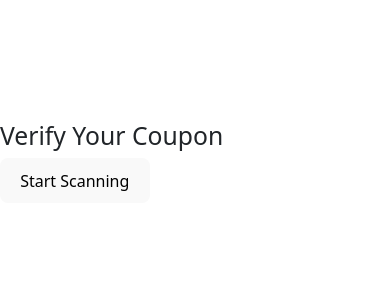
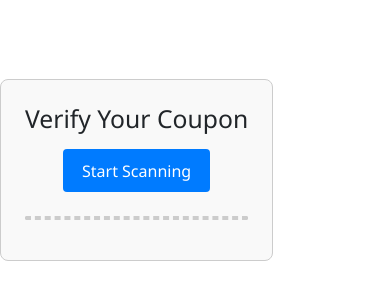
Before and after one commit to ashishvirgo/Lunch-Coupen-App, a React (Vite) app in the folder Client/: page /verify in a window 390 px wide. Shown: the part 252-552 px from the top of the page. Built offline with nearby package versions, Linux system fonts and the light colour scheme; no server answers.

Commit message:
update mobile view

```diff
--- a/Client/src/Pages/VerifyCoupon.jsx
+++ b/Client/src/Pages/VerifyCoupon.jsx
@@ -1,5 +1,6 @@
 import { useRef, useState, useEffect } from 'react';
 import { Html5Qrcode } from 'html5-qrcode';
+import styles from './VerifyCoupon.module.css'; // Import CSS module
 
 function VerifyCoupon() {
   const [message, setMessage] = useState('');
@@ -10,11 +11,11 @@ function VerifyCoupon() {
   const apiUrl = import.meta.env.VITE_API_URL;
   const qrRegionId = 'reader';
   const html5QrCodeRef = useRef(null);
-  const scannedOnce = useRef(false); // Prevent multiple scans
+  const scannedOnce = useRef(false);
 
   useEffect(() => {
     return () => {
-      stopScanner(); // Cleanup on unmount
+      stopScanner();
     };
   }, []);
 
@@ -38,7 +39,6 @@ function VerifyCoupon() {
         return;
       }
 
-      // Try to use back camera
       const backCamera = devices.find(device =>
         device.label.toLowerCase().includes('back') ||
         device.label.toLowerCase().includes('rear') ||
@@ -88,7 +88,7 @@ function VerifyCoupon() {
     if (scannedOnce.current || loading) return;
     scannedOnce.current = true;
 
-    await stopScanner(); // Stop scanning after first scan
+    await stopScanner();
     setLoading(true);
 
     try {
@@ -109,32 +109,35 @@ function VerifyCoupon() {
 
   const handleScanError = (err) => {
     console.warn('QR Scan error:', err);
-    // No need to show every scanning error
   };
 
   return (
-    <div>
+    <div className={styles.container}>
       <h2>Verify Your Coupon</h2>
 
       {!scanning && (
-        <button onClick={startScanner}>Start Scanning</button>
+        <button className={styles.button} onClick={startScanner}>
+          Start Scanning
+        </button>
       )}
 
       {scanning && (
-        <button onClick={stopScanner} style={{ marginTop: '1rem' }}>
+        <button className={styles.button} onClick={stopScanner}>
           Stop Scanning
         </button>
       )}
 
-      <div id={qrRegionId} style={{ width: '300px', marginTop: '1rem' }}></div>
+      <div id={qrRegionId} className={styles.qrRegion}></div>
 
       {loading && <p>Verifying...</p>}
+
       {message && (
-        <p style={{ color: isErrorMessage(message) ? 'red' : 'green' }}>
+        <p className={`${styles.message} ${isErrorMessage(message) ? styles.error : styles.success}`}>
           {message}
         </p>
       )}
-      {error && <p style={{ color: 'red' }}>{error}</p>}
+
+      {error && <p className={`${styles.message} ${styles.error}`}>{error}</p>}
     </div>
   );
 }
--- /dev/null
+++ b/Client/src/Pages/VerifyCoupon.module.css
@@ -0,0 +1,47 @@
+.container {
+  max-width: 400px;
+  margin: 2rem auto;
+  padding: 1.5rem;
+  border: 1px solid #ccc;
+  border-radius: 8px;
+  text-align: center;
+  background-color: #f9f9f9;
+  font-family: 'Segoe UI', Tahoma, Geneva, Verdana, sans-serif;
+}
+
+.button {
+  padding: 0.6rem 1.2rem;
+  background-color: #007bff;
+  color: white;
+  border: none;
+  border-radius: 4px;
+  cursor: pointer;
+  margin: 0.5rem 0;
+  font-size: 1rem;
+  transition: background-color 0.3s ease;
+}
+
+.button:hover {
+  background-color: #0056b3;
+}
+
+.qrRegion {
+  width: 100%;
+  max-width: 300px;
+  margin: 1rem auto;
+  border: 2px dashed #ccc;
+  border-radius: 4px;
+}
+
+.message {
+  margin-top: 1rem;
+  font-weight: bold;
+}
+
+.success {
+  color: green;
+}
+
+.error {
+  color: red;
+}
```
